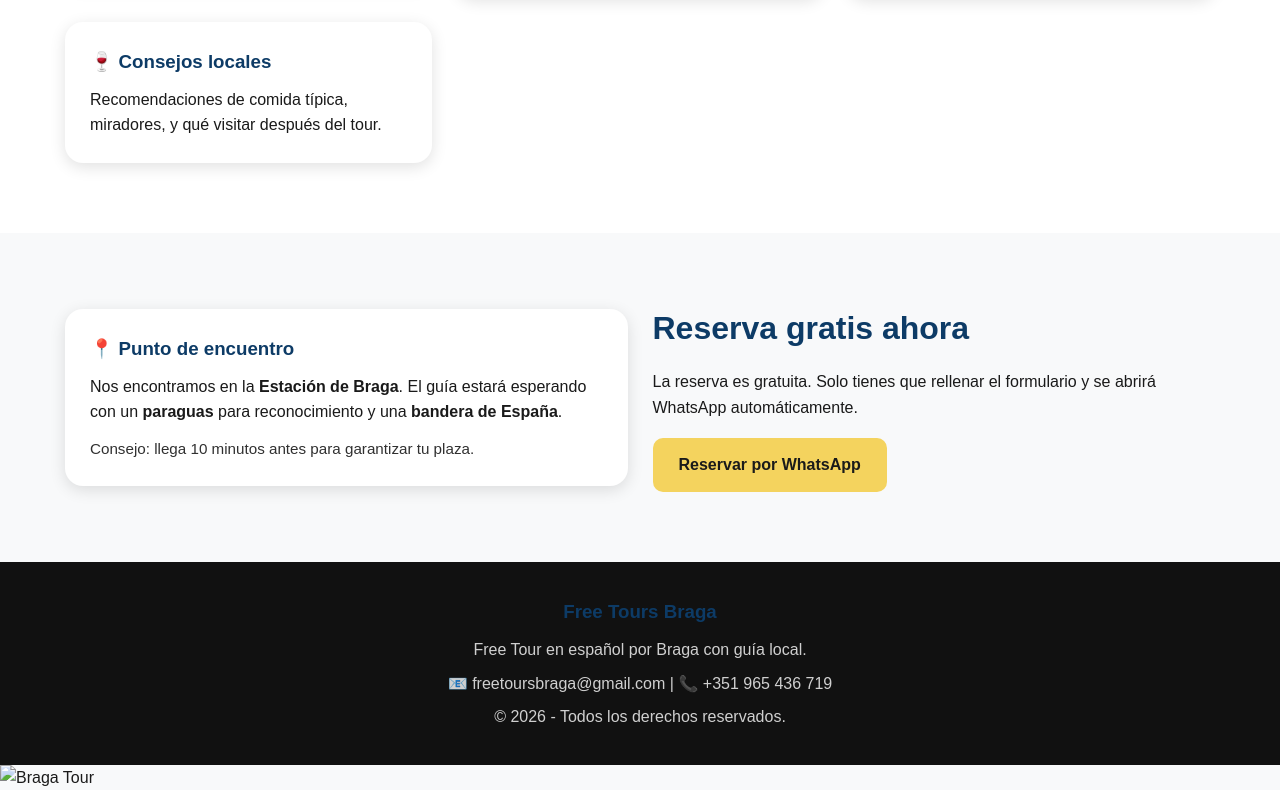
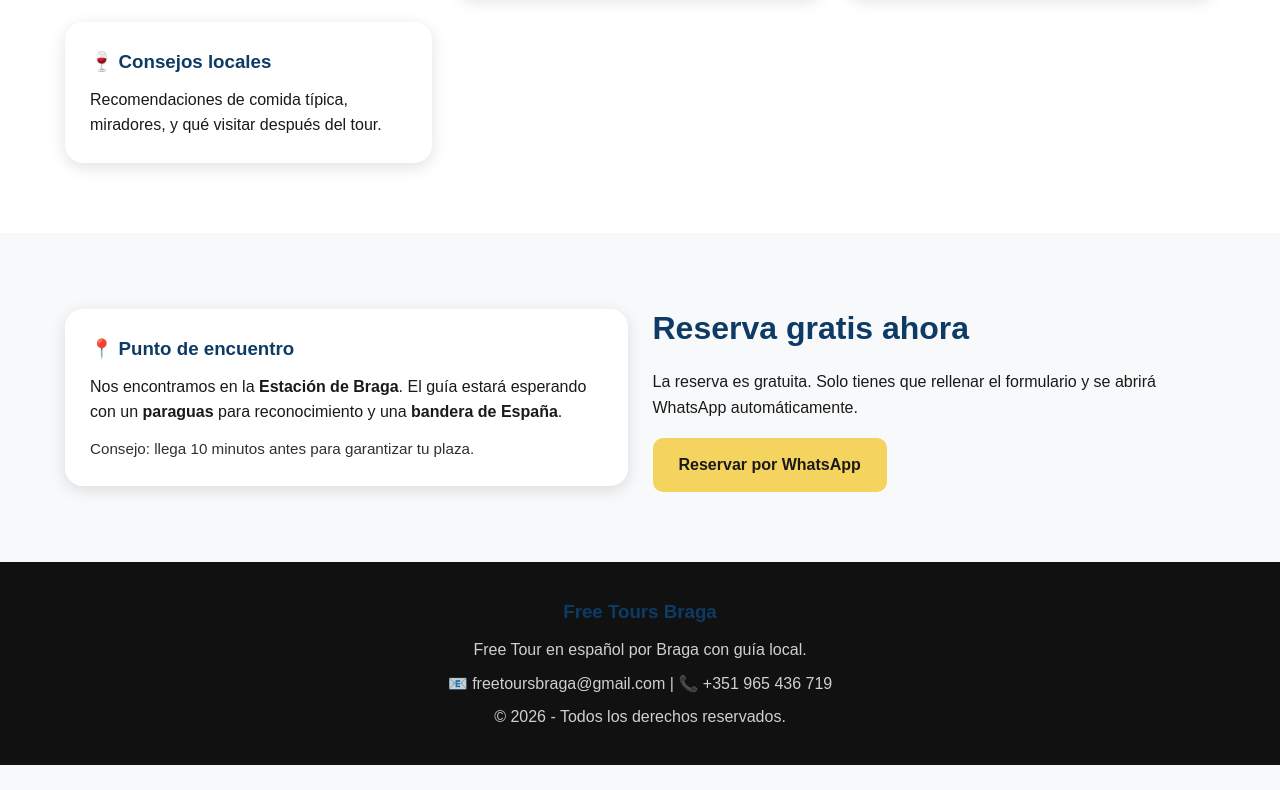
Before and after one commit to freetoursbraga-svg/freetoursbraga-svg-visitas-guiadas, a plain HTML site: page index.html in a window 1280 px wide. Shown: the part 1274-2064 px from the top of the page. After the commit the page ends 2039 px from the top, so only its background shows below. Drawn offline with Linux system fonts and the light colour scheme.

Commit message:
Reorder closing </html> tag and image tag
Moved the closing </html> tag above the image tag.

```diff
--- a/index.html
+++ b/index.html
@@ -169,4 +169,3 @@
 
 </body>
 </html>
-<img src="imgREADME.md" alt="Braga Tour">
```
